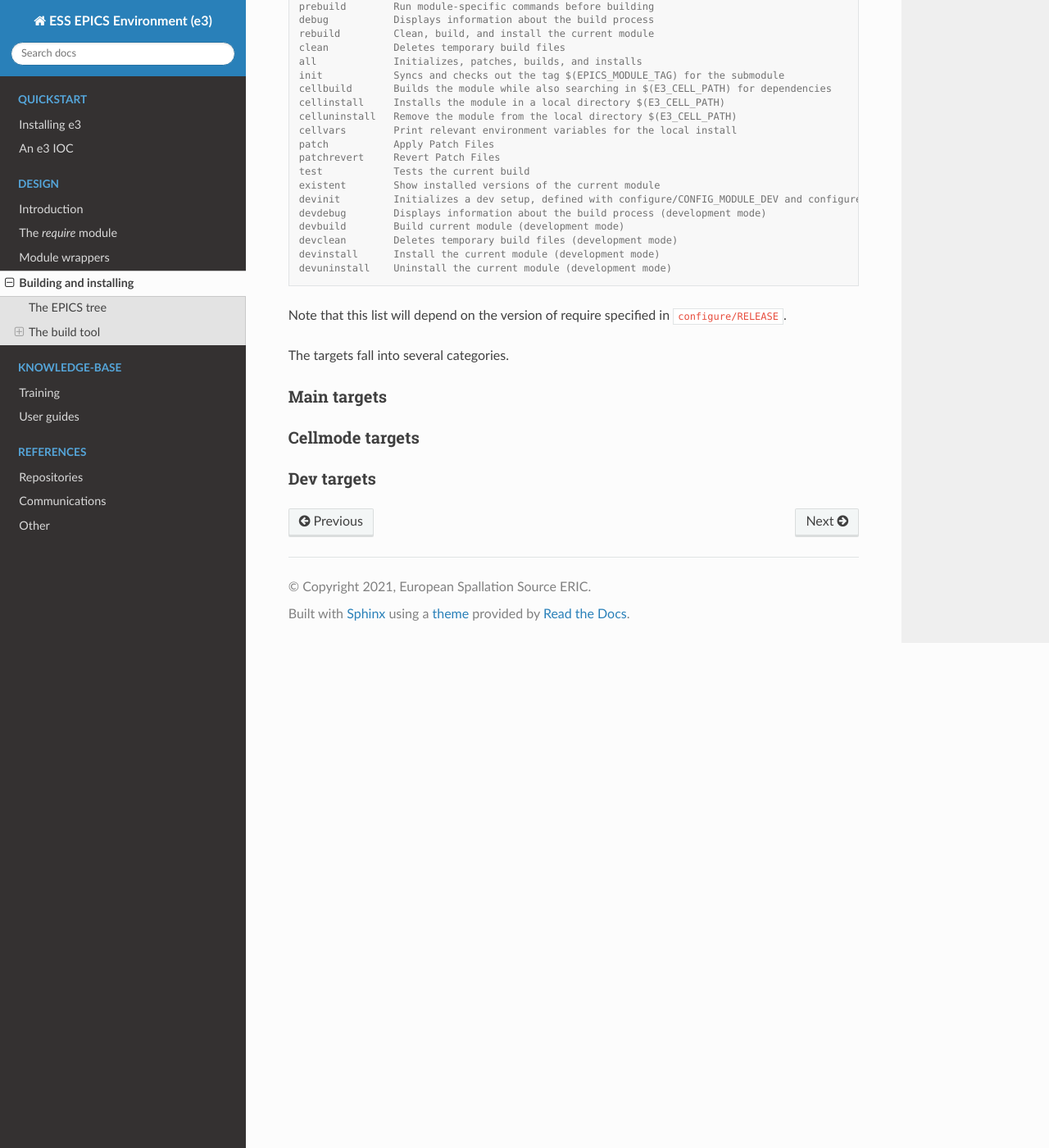
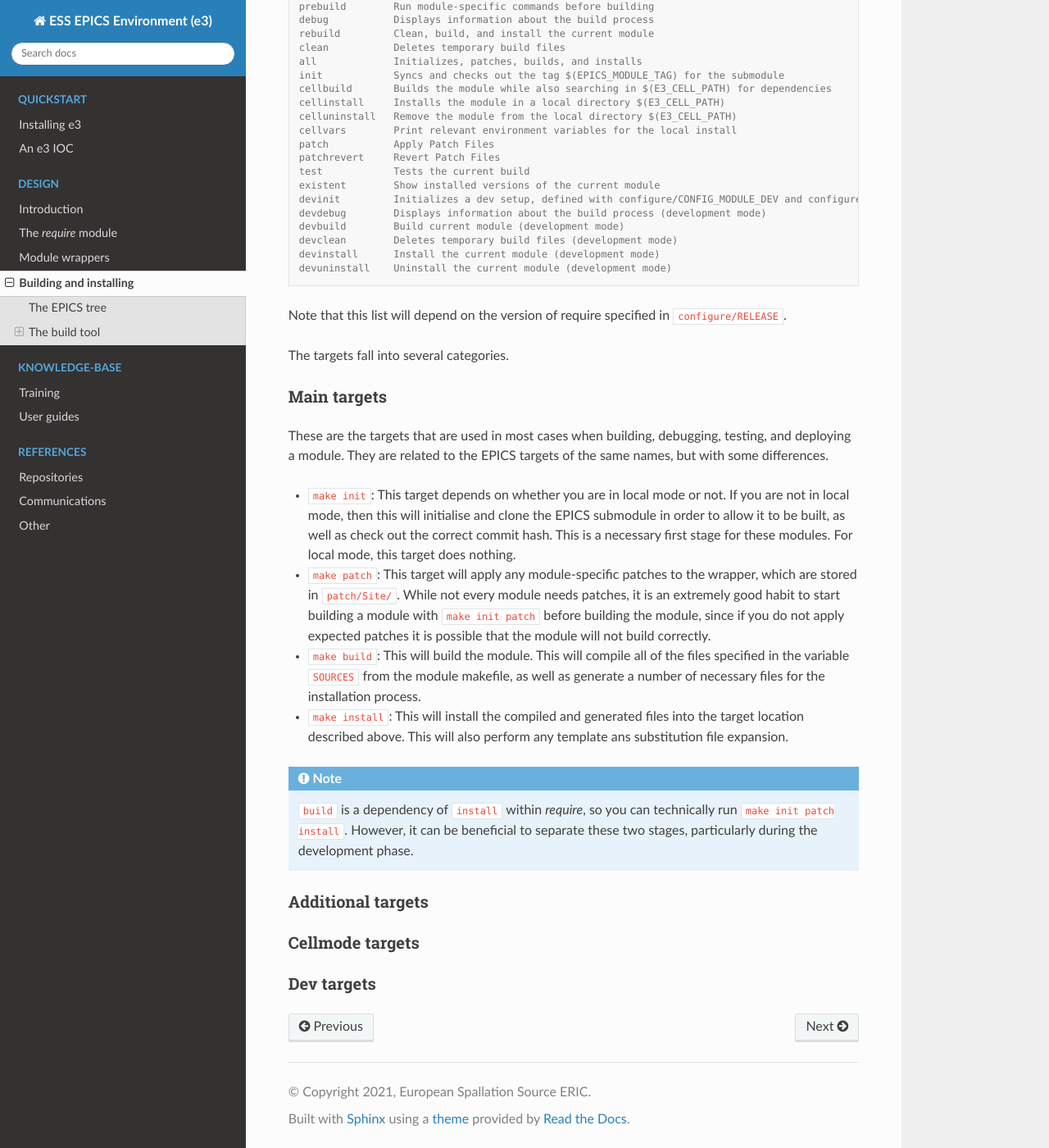
Before and after one commit to ttkorhonen/e3pages, a Sphinx documentation site: the page built from docs/design/4_build_process.md, in a window 1280 px wide and 1400 px high, scrolled down 2301 px. Shown: the whole window at 82% size. Built offline with Sphinx 7.4.7 and the Read the Docs theme 2.0.0, drawn with Linux system fonts in a browser that asks for light colours.

Commit message:
Added main targets

```diff
--- a/docs/design/4_build_process.md
+++ b/docs/design/4_build_process.md
@@ -123,6 +123,18 @@ The targets fall into several categories.
 
 ### Main targets
 
+These are the targets that are used in most cases when building, debugging, testing, and deploying a module. They are related to the EPICS targets of the same names, but with some differences.
+
+* `make init`: This target depends on whether you are in local mode or not. If you are not in local mode, then this will initialise and clone the EPICS submodule in order to allow it to be built, as well as check out the correct commit hash. This is a necessary first stage for these modules. For local mode, this target does nothing.
+* `make patch`: This target will apply any module-specific patches to the wrapper, which are stored in `patch/Site/`. While not every module needs patches, it is an extremely good habit to start building a module with `make init patch` before building the module, since if you do not apply expected patches it is possible that the module will not build correctly.
+* `make build`: This will build the module. This will compile all of the files specified in the variable `SOURCES` from the module makefile, as well as generate a number of necessary files for the installation process.
+* `make install`: This will install the compiled and generated files into the target location described above. This will also perform any template ans substitution file expansion.
+
+:::{note}
+`build` is a dependency of `install` within *require*, so you can technically run `make init patch install`. However, it can be beneficial to separate these two stages, particularly during the development phase.
+:::
+
+### Additional targets
 ### Cellmode targets
 
 ### Dev targets
```
